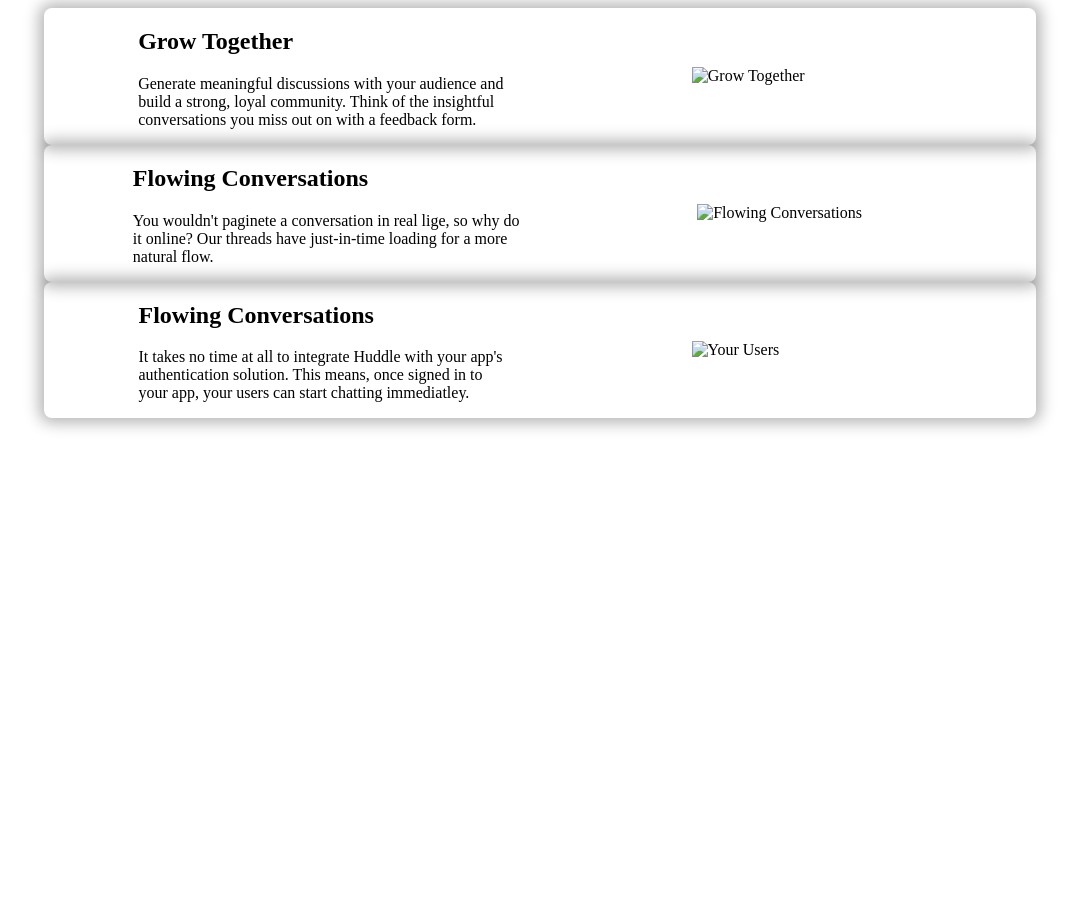
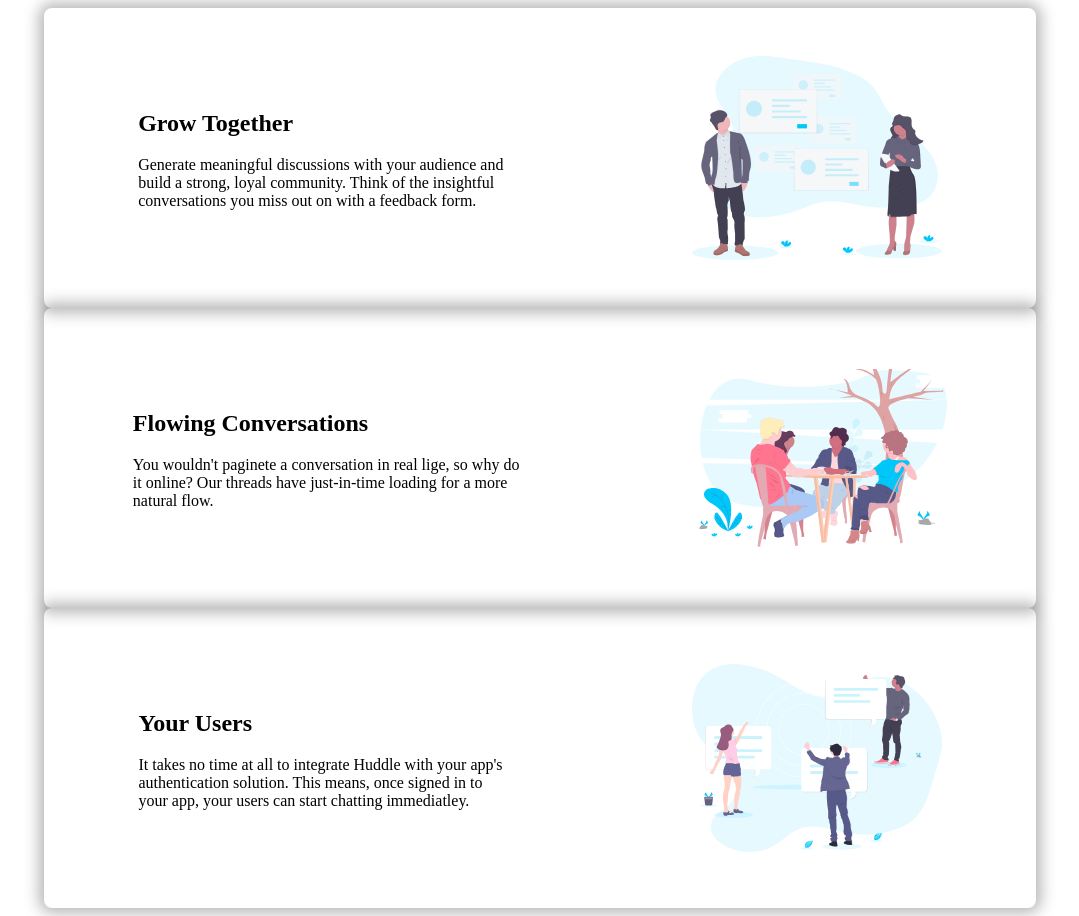
Before and after one commit to cogumos/Task_Paketa_Layout, a plain HTML site: page index.html in a window 1280 px wide. Shown: the whole page, without its empty margins (100-1179 px from the left). Before the commit the page ends 800 px from the top, so only its background shows below. Drawn offline with Linux system fonts and the light colour scheme.

Commit message:
add link to custom css file

```diff
--- a/index.html
+++ b/index.html
@@ -6,48 +6,41 @@
     <meta http-equiv="X-UA-Compatible" content="IE=edge">
     <meta name="viewport" content="width=device-width, initial-scale=1.0">
     <title>Task Paketá</title>
+    <link rel="stylesheet" href="styles.css">
 </head>
 
 <body style="display: flex; justify-content: center; flex-direction: column; align-items: center; ">
-    <section name="container" style="width: 1240px; display: flex; justify-content: center;">
-        <div name="card" style="display: flex; justify-content:space-around; align-items: center; -webkit-box-shadow: 0px 0px 15px 5px rgba(0,0,0,0.29);
-        box-shadow: 0px 0px 15px 5px rgba(0,0,0,0.29); border-radius: 8px; border-width: 100px; width: 80%;">
-            <div name="text_container">
+    <section name="container01" class="section_container">
+        <div class="card" name="card">
+            <div name="text_container01">
                 <h1>Grow Together</h1>
                 <p>Generate meaningful discussions with your audience and <br> build a strong, loyal community. Think of
                     the insightful <br> conversations you miss out on with a feedback form.</p>
             </div>
-            <img style="width: 250px;"
-                src="/huddle-landing-page-with-alternating-feature-blocks-master/images/illustration-grow-together.svg"
-                alt="Grow Together">
+            <img class="img_of_card" src="static/images/illustration-grow-together.svg" alt="Grow Together">
         </div>
     </section>
-    <section name="container" style="width: 1240px; display: flex; justify-content: center;">
-        <div name="card" style="display: flex; justify-content:space-around; align-items: center; -webkit-box-shadow: 0px 0px 15px 5px rgba(0,0,0,0.29);
-        box-shadow: 0px 0px 15px 5px rgba(0,0,0,0.29); border-radius: 8px; border-width: 100px; width: 80%;">
-            <div name="texto">
+    <section name="container02" class="section_container">
+        <div class="card" name="card">
+            <div name="text_container02">
                 <h1>Flowing Conversations</h1>
                 <p>You wouldn't paginete a conversation in real lige, so why do<br> it online? Our threads have
                     just-in-time
                     loading for a more <br> natural flow.</p>
             </div>
-            <img style="width: 250px;"
-                src="huddle-landing-page-with-alternating-feature-blocks-master/images/illustration-flowing-conversation.svg"
+            <img class="img_of_card" src="static/images/illustration-flowing-conversation.svg"
                 alt="Flowing Conversations">
         </div>
     </section>
-    <section style="width: 1240px; display: flex; justify-content: center;">
-        <div style="display: flex; justify-content:space-around; align-items: center; -webkit-box-shadow: 0px 0px 15px 5px rgba(0,0,0,0.29);
-        box-shadow: 0px 0px 15px 5px rgba(0,0,0,0.29); border-radius: 8px; border-width: 100px; width: 80%;">
-            <div>
-                <h1>Flowing Conversations</h1>
+    <section name="container03" class="section_container">
+        <div class="card" name="card">
+            <div name="text_container03">
+                <h1>Your Users</h1>
                 <p>It takes no time at all to integrate Huddle with your app's <br> authentication solution. This means,
                     once
                     signed in to <br> your app, your users can start chatting immediatley.</p>
             </div>
-            <img style="width: 250px;"
-                src="huddle-landing-page-with-alternating-feature-blocks-master/images/illustration-your-users.svg"
-                alt="Your Users">
+            <img class="img_of_card" src="static/images/illustration-your-users.svg" alt="Your Users">
         </div>
     </section>
 
```
